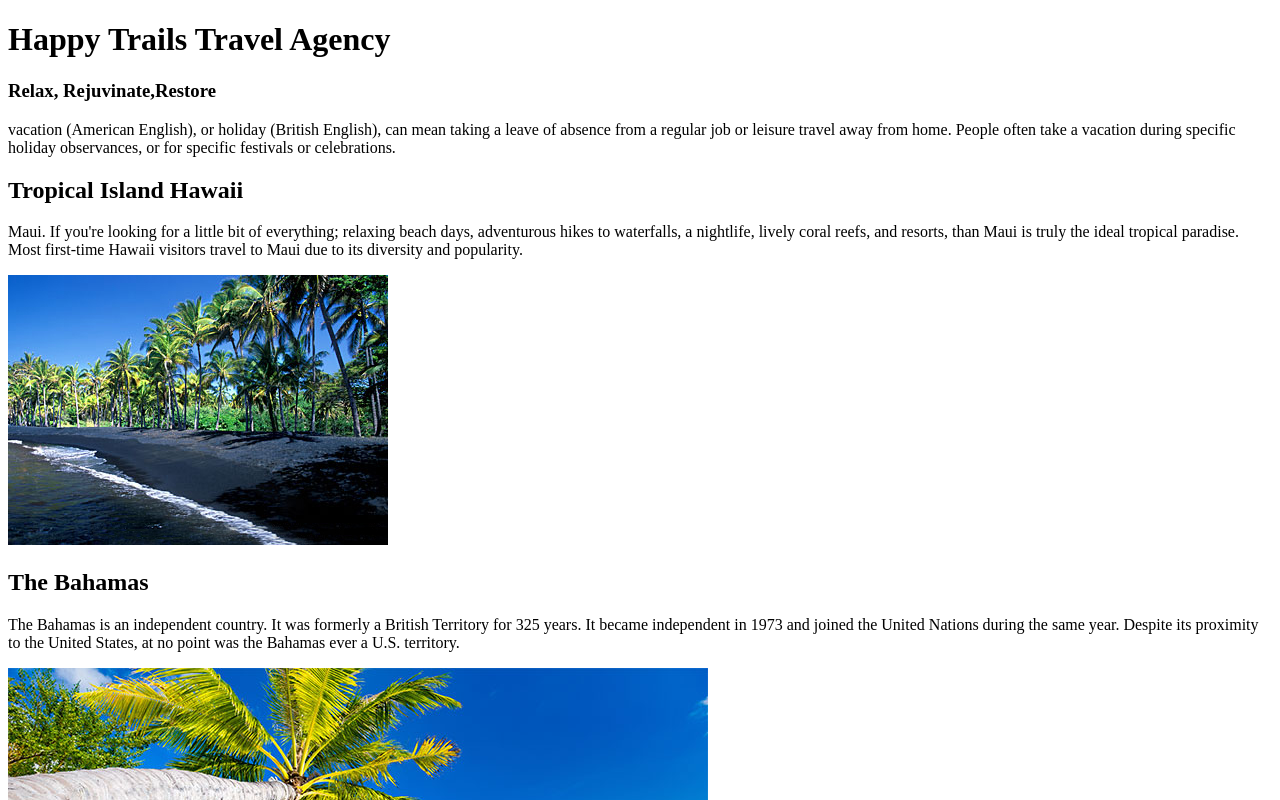
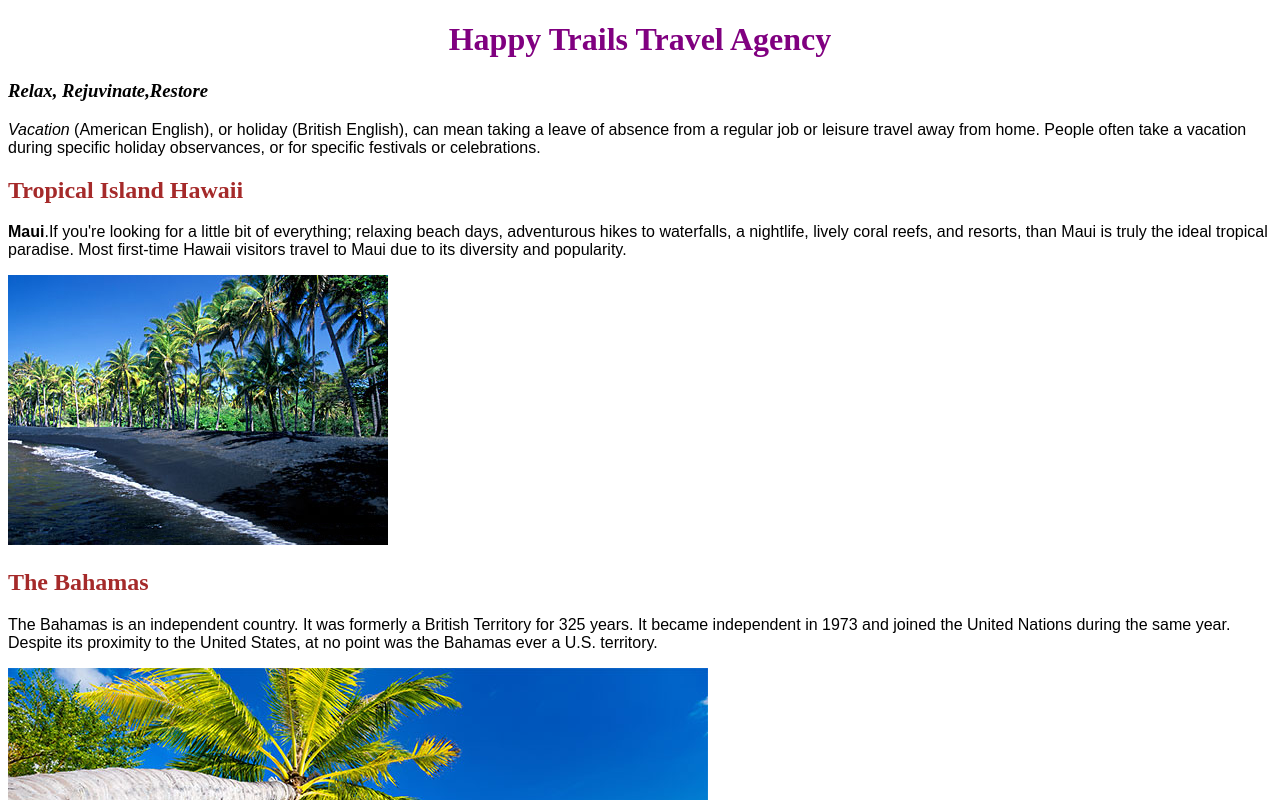
Before and after one commit to Norah-Waswala/happy-trails-travel-agency, a plain HTML site: page happy-trails-travel-agency.html in a window 1280 px wide. Shown: the top 800 px of the page. Drawn offline with Linux system fonts and the light colour scheme.

Commit message:
add em,strong,css styls

```diff
--- /dev/null
+++ b/css/styles.css
@@ -0,0 +1,16 @@
+h1{
+    color: purple;
+    text-align: center;
+}
+h2{
+    color: brown;
+}
+p{
+    font-family: sans-serif;
+}
+ul{
+    line-height: 40px;
+}
+h3{
+  font-style: italic;
+}
--- a/happy-trails-travel-agency.html
+++ b/happy-trails-travel-agency.html
@@ -5,16 +5,16 @@
     <meta http-equiv="X-UA-Compatible" content="IE=edge">
     <meta name="viewport" content="width=device-width, initial-scale=1.0">
     <title>Happy Trails Travel Agency</title>
-    <link rel="stylesheet" href="">
+    <link rel="stylesheet" href="css/styles.css" type="text/css">
     <h1>Happy Trails Travel Agency</h1>
     <h3>Relax, Rejuvinate,Restore</h3>
 </head>
 <body>
-    <p> vacation (American English), or holiday (British English), can mean taking a leave of absence
+    <p> <em>Vacation</em> (American English), or holiday (British English), can mean taking a leave of absence
         from a regular job or leisure travel away from home. People often take a vacation during specific
          holiday observances, or for specific festivals or celebrations.</p>
    <h2>Tropical Island Hawaii</h2>
-   <p>Maui. If you're looking for a little bit of everything; relaxing beach days,
+   <p> <strong>Maui</strong>.If you're looking for a little bit of everything; relaxing beach days,
       adventurous hikes to waterfalls, a nightlife, lively coral reefs, and resorts,
       than Maui is truly the ideal tropical paradise. Most first-time Hawaii visitors
       travel to Maui due to its diversity and popularity.</p>
```
